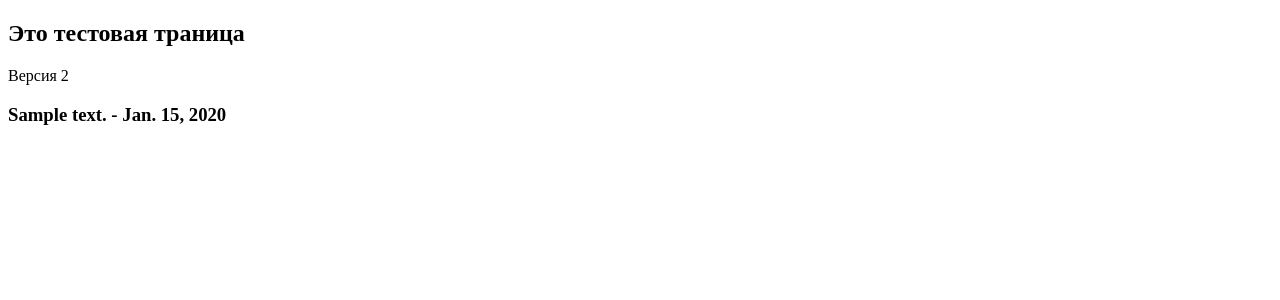
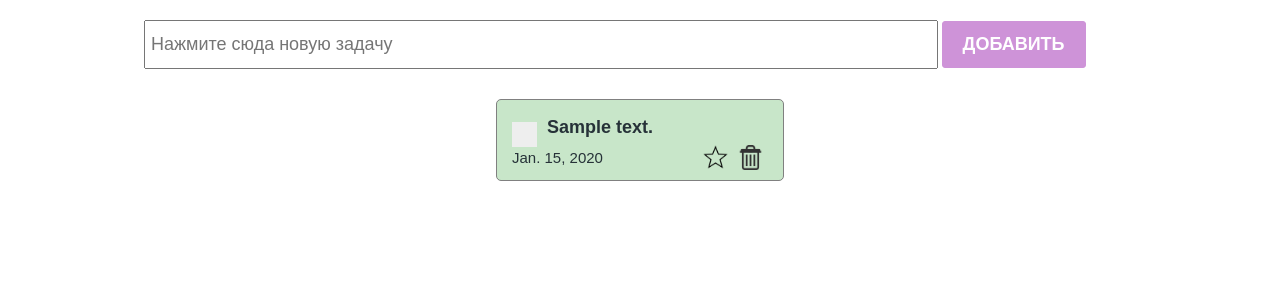
Before and after one commit to Usubalieva/todo, a Django app: page /test/ in a window 1280 px wide. Shown: the top 300 px of the page. Run offline with Django 3.2, Linux system fonts and the light colour scheme; tables that the repository leaves empty hold one stand-in row (values such as "Sample post").

Commit message:
added test.html in templates

```diff
--- a/main/templates/test.html
+++ b/main/templates/test.html
@@ -1,15 +1,52 @@
+{% load static %}
 <!DOCTYPE html>
 <html lang="en">
-<head>
-    <meta charset="UTF-8">
-    <meta name="viewport" content="width=device-width, initial-scale=1.0">
-    <title>Document</title>
-</head>
+    <head>
+        <meta charset="UTF-8">
+        <meta name="viewport" content="width=device-width, initial-scale=1.0">
+        <title>ToDo</title>
+        <!-- <link rel="stylesheet" href="./CSS/style.css"> -->
+        <link rel="stylesheet" href="{% static 'CSS/style.css' %}" />
+        <!-- <link rel="stylesheet" href="./CSS/checkbox.css"> -->
+        <link rel="stylesheet" href="{% static 'CSS/checkbox.css' %}" />
+    </head>
 <body>
-    <h2>Это тестовая траница</h2>
+    <!-- <h2>Это тестовая траница</h2>
     <div>Версия 2</div>
     {% for todo in todo_list %}
         <h3>{{ todo.text }} - {{ todo.created_at }}</h3>
-    {% endfor %}
+    {% endfor %} -->
+    <section>
+        <div class="create_container">
+            <input
+             class="create_input"
+             type="text"
+             placeholder="Нажмите сюда новую задачу"
+             />
+            <button class="create_button">Добавить</button>
+        </div>
+
+        <div class="todo_container">
+
+            {% for todo in todo_list %}
+            <div class="todo_item">
+                <div class="todo_item_header">
+                    <label class="checkbox_container">
+                        <input type="checkbox"/>
+                        <span class="checkmark"></span>
+                    </label>
+                    <h4>{{ todo.text }}</h4>
+                </div>
+                <div class="todo_item_footer">
+                    <p>{{ todo.created_at }}</p>
+                    <div class="action_buttons">
+                        <img src="./ICONS/unmarked.png" />
+                        <img src="./ICONS/delete.png" />
+                    </div>
+                </div>
+            </div>
+            {% endfor %}
+        </div>
+    </section>
 </body>
 </html>
```
